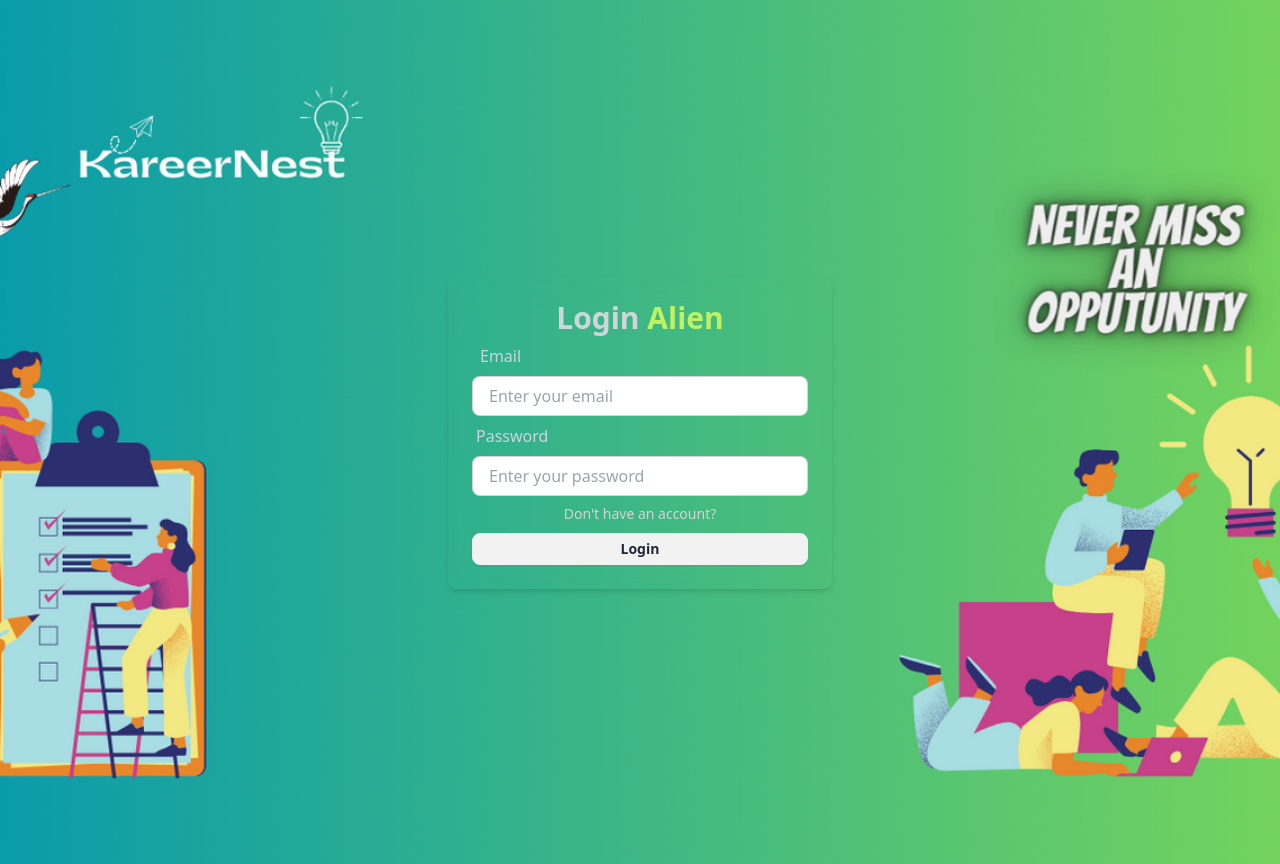
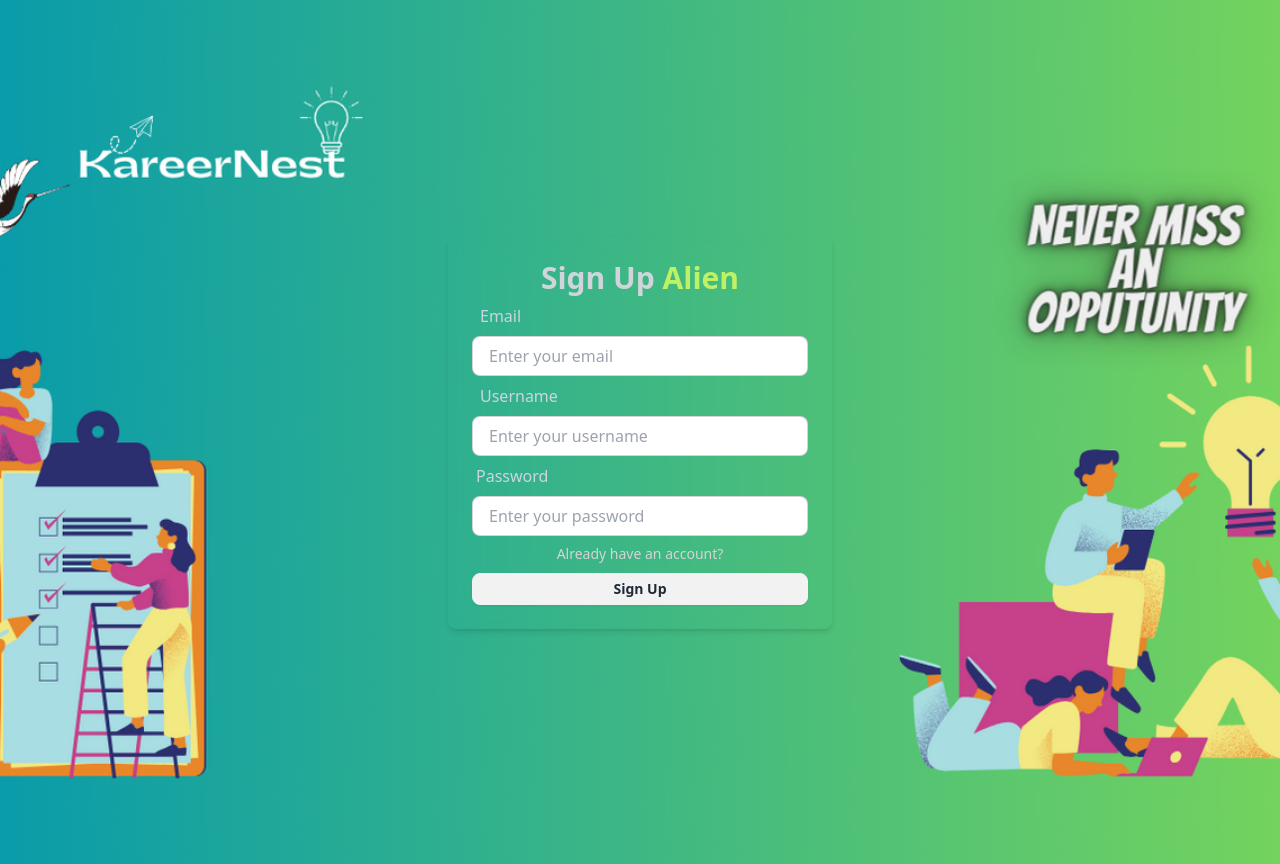
Before and after one commit to kareerconnect/kareernest, a React (Vite) app in the folder frontend/: page / in a window 1280 px wide. Built offline with nearby package versions, Linux system fonts and the light colour scheme.

Commit message:
Signup Page done

```diff
--- a/frontend/src/App.jsx
+++ b/frontend/src/App.jsx
@@ -1,10 +1,11 @@
 import './App.css'
 import Login from "./pages/login/Login"
+import SignUp from "./pages/signup/SignUp"
 
 function App() {
   return (
     <div className='p-4 h-screen flex items-center justify-center'>
-      <Login />
+      <SignUp/>
     </div>
   );
 }
--- a/frontend/src/pages/signup/SignUp.jsx
+++ b/frontend/src/pages/signup/SignUp.jsx
@@ -1,9 +1,100 @@
-import React from 'react'
-
 const SignUp = () => {
   return (
-    <div>SignUp</div>
+    <div className='flex flex-col items-center justify-center min-w-96 mx-auto'>
+        <div className='w-full p-6 rounded-lg shadow-md bg-gray-400 bg-clip-padding backdrop-filter backdrop-blur-lg bg-opacity-0'>
+          <h1 className='text-3xl font-semibold text-center text-gray-300'>
+            Sign Up
+            <span className='text-lime-300'> Alien</span>
+          </h1>
+
+          <form>
+            <div>
+              <label className='label p-2'>
+                <span className='text-base label-text text-slate-300'>Email</span>
+              </label>
+              <input type='text' placeholder='Enter your email' className='w-full input input-bordered h-10' />
+            </div>
+
+            <div>
+              <label className='label p-2'>
+                <span className='text-base label-text text-slate-300'>Username</span>
+              </label>
+              <input type='text' placeholder='Enter your username' className='w-full input input-bordered h-10' />
+            </div>
+
+            <div>
+              <label className='label'>
+                  <span className='text-base label-text text-slate-300'> Password</span>
+              </label>
+              <input
+                type='password'
+                placeholder='Enter your password'
+                className='w-full input input-bordered h-10'
+              />
+            </div>
+            <a href='#' className='text-sm text-neutral-300 hover:underline hover:text-blue-600 mt-2 inline-block'>
+              Already have an account?
+            </a>
+
+            <div>
+              <button className='btn btn-block btn-sm mt-2'>Sign Up</button>
+            </div>
+          </form>
+        </div>
+    </div>
   )
 }
 
 export default SignUp
+
+
+//Starter code for SignUp component
+
+// const SignUp = () => {
+//   return (
+//     <div className='flex flex-col items-center justify-center min-w-96 mx-auto'>
+//         <div className='w-full p-6 rounded-lg shadow-md bg-gray-400 bg-clip-padding backdrop-filter backdrop-blur-lg bg-opacity-0'>
+//           <h1 className='text-3xl font-semibold text-center text-gray-300'>
+//             Sign Up
+//             <span className='text-lime-300'> Alien</span>
+//           </h1>
+
+//           <form>
+//             <div>
+//               <label className='label p-2'>
+//                 <span className='text-base label-text text-slate-300'>Email</span>
+//               </label>
+//               <input type='text' placeholder='Enter your email' className='w-full input input-bordered h-10' />
+//             </div>
+
+//             <div>
+//               <label className='label p-2'>
+//                 <span className='text-base label-text text-slate-300'>Username</span>
+//               </label>
+//               <input type='text' placeholder='Enter your username' className='w-full input input-bordered h-10' />
+//             </div>
+
+//             <div>
+//               <label className='label'>
+//                   <span className='text-base label-text text-slate-300'> Password</span>
+//               </label>
+//               <input
+//                 type='password'
+//                 placeholder='Enter your password'
+//                 className='w-full input input-bordered h-10'
+//               />
+//             </div>
+//             <a href='#' className='text-sm text-neutral-300 hover:underline hover:text-blue-600 mt-2 inline-block'>
+//               Already have an account?
+//             </a>
+
+//             <div>
+//               <button className='btn btn-block btn-sm mt-2'>Sign Up</button>
+//             </div>
+//           </form>
+//         </div>
+//     </div>
+//   )
+// }
+
+// export default SignUp
```
Also changed, not shown: frontend/src/pages/login/Login.jsx (+44 -0 lines).
